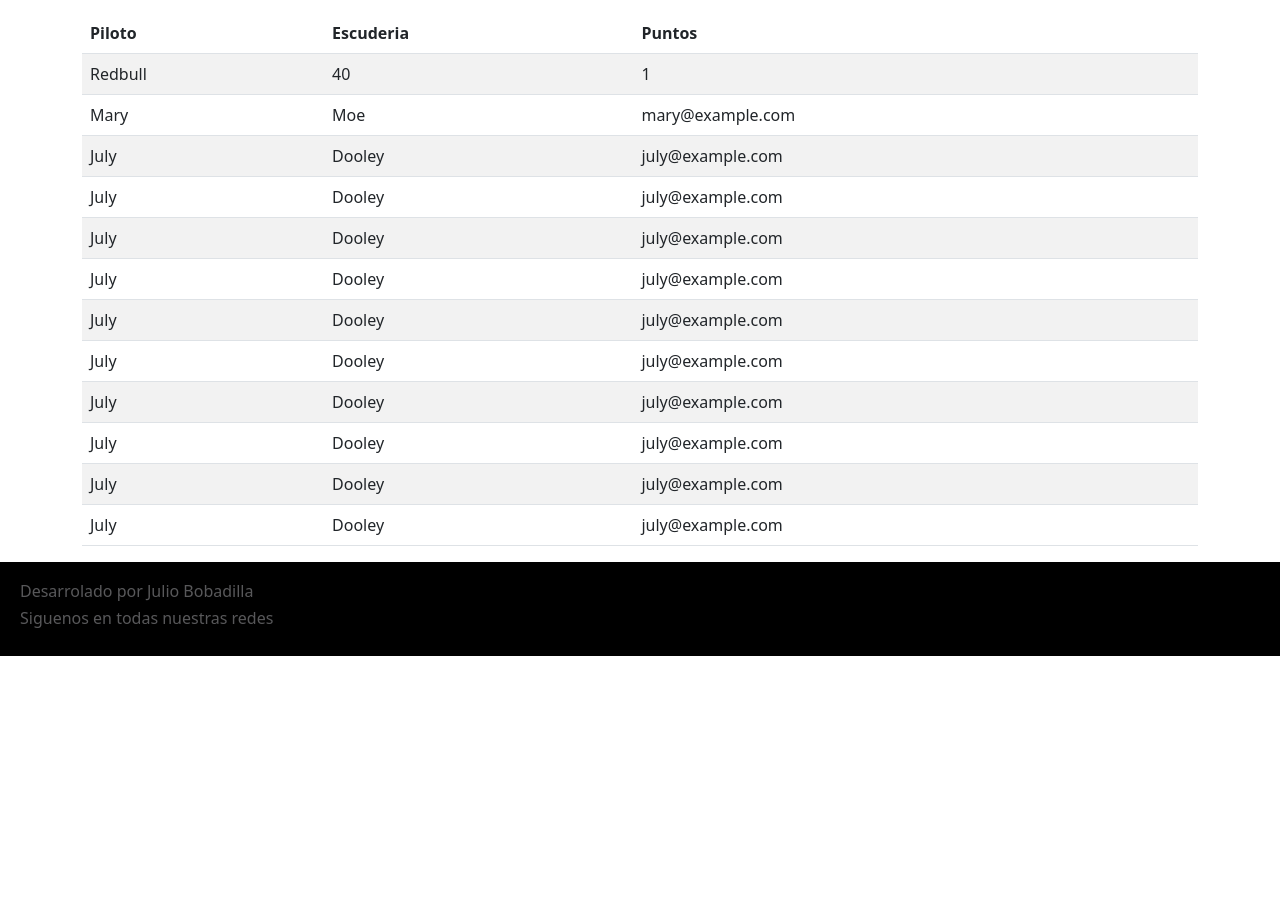
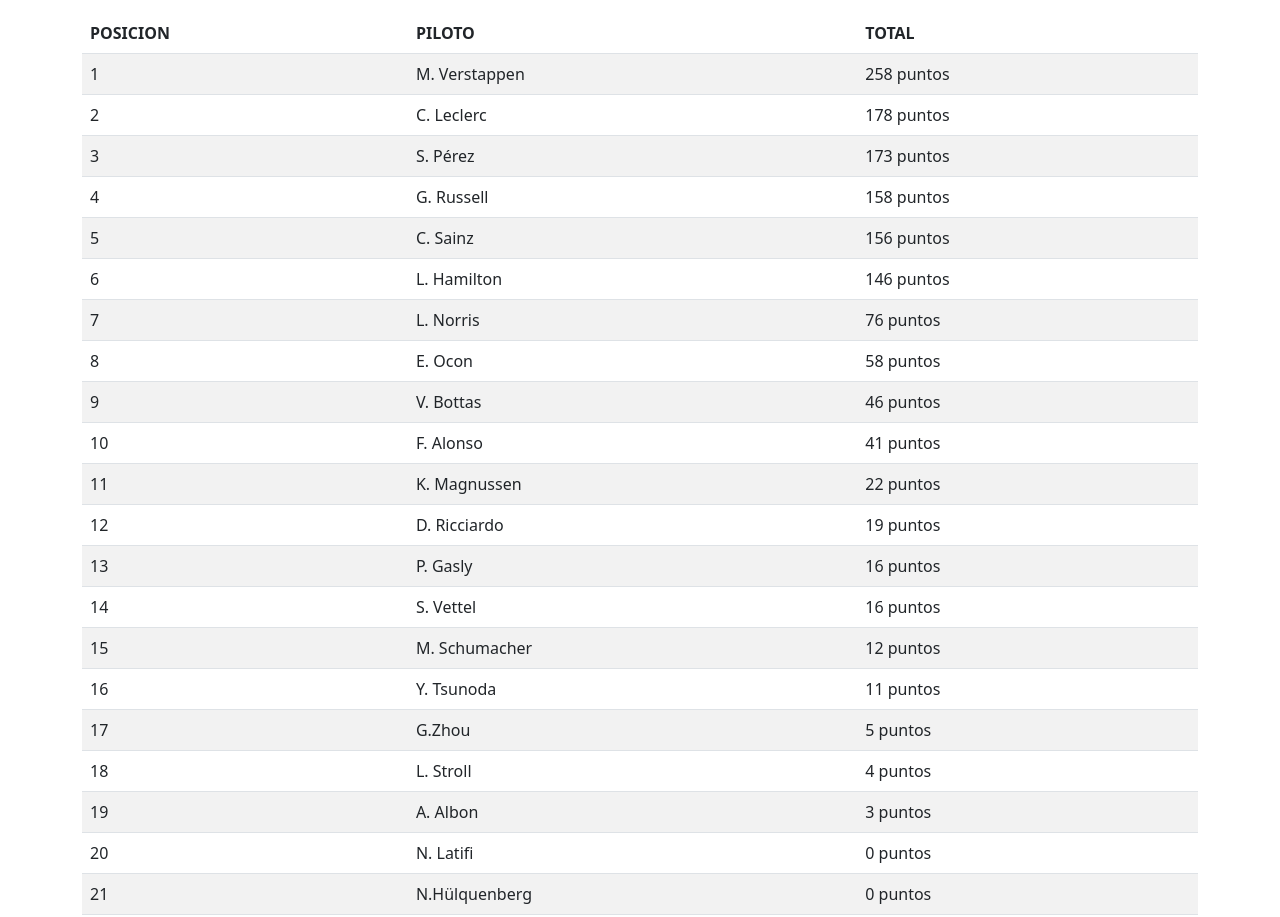
Before and after one commit to JulioBT/paginawebProyecto.juliob, a plain HTML site: page pages/campeonato.html in a window 1280 px wide. Shown: the part 723-1640 px from the top of the page. Before the commit the page ends 1379 px from the top, so only its background shows below. Drawn offline with nearby package versions, Linux system fonts and the light colour scheme.

Commit message:
campeonato

```diff
--- a/pages/campeonato.html
+++ b/pages/campeonato.html
@@ -48,7 +48,7 @@
         <tr>
           <th>POSICION</th>
           <th>ESCUDERIA</th>
-          <th>PUNTOS</th>
+          <th>TOTAL</th>
         </tr>
       </thead>
       <tbody>
@@ -114,77 +114,126 @@
 
 
 
+
+
+
+
   <div class="container mt-3">
     <h2>CORREDORES</h2>
     <p>Campeonato de pilotos:</p>
     <table class="table table-striped">
       <thead>
         <tr>
-          <th>Piloto</th>
-          <th>Escuderia</th>
-          <th>Puntos</th>
+          <th>POSICION</th>
+          <th>PILOTO</th>
+          <th>TOTAL</th>
         </tr>
       </thead>
       <tbody>
         <tr>
-          <td>Redbull</td>
-          <td>40</td>
           <td>1</td>
+          <td>M. Verstappen</td>
+          <td>258 puntos</td>
         </tr>
         <tr>
-          <td>Mary</td>
-          <td>Moe</td>
-          <td>mary@example.com</td>
+          <td>2</td>
+          <td>C. Leclerc</td>
+          <td>178 puntos</td>
         </tr>
         <tr>
-          <td>July</td>
-          <td>Dooley</td>
-          <td>july@example.com</td>
+          <td>3</td>
+          <td>S. Pérez</td>
+          <td>173 puntos</td>
         </tr>
         <tr>
-          <td>July</td>
-          <td>Dooley</td>
-          <td>july@example.com</td>
+          <td>4</td>
+          <td>G. Russell</td>
+          <td>158 puntos</td>
         </tr>
         <tr>
-          <td>July</td>
-          <td>Dooley</td>
-          <td>july@example.com</td>
+          <td>5</td>
+          <td>C. Sainz</td>
+          <td>156 puntos</td>
         </tr>
         <tr>
-          <td>July</td>
-          <td>Dooley</td>
-          <td>july@example.com</td>
+          <td>6</td>
+          <td>L. Hamilton</td>
+          <td>146 puntos</td>
         </tr>
         <tr>
-          <td>July</td>
-          <td>Dooley</td>
-          <td>july@example.com</td>
+          <td>7</td>
+          <td>L. Norris</td>
+          <td>76 puntos</td>
         </tr>
         <tr>
-          <td>July</td>
-          <td>Dooley</td>
-          <td>july@example.com</td>
+          <td>8</td>
+          <td>E. Ocon</td>
+          <td>58 puntos</td>
         </tr>
         <tr>
-          <td>July</td>
-          <td>Dooley</td>
-          <td>july@example.com</td>
+          <td>9</td>
+          <td>V. Bottas</td>
+          <td>46 puntos</td>
         </tr>
         <tr>
-          <td>July</td>
-          <td>Dooley</td>
-          <td>july@example.com</td>
+          <td>10</td>
+          <td>F. Alonso</td>
+          <td>41 puntos</td>
         </tr>
         <tr>
-          <td>July</td>
-          <td>Dooley</td>
-          <td>july@example.com</td>
+          <td>11</td>
+          <td>K. Magnussen</td>
+          <td>22 puntos</td>
         </tr>
         <tr>
-          <td>July</td>
-          <td>Dooley</td>
-          <td>july@example.com</td>
+          <td>12</td>
+          <td>D. Ricciardo</td>
+          <td>19 puntos</td>
+        </tr>
+        <tr>
+          <td>13</td>
+          <td>P. Gasly</td>
+          <td>16 puntos</td>
+        </tr>
+        <tr>
+          <td>14</td>
+          <td>S. Vettel</td>
+          <td>16 puntos</td>
+        </tr>
+        <tr>
+          <td>15</td>
+          <td>M. Schumacher</td>
+          <td>12 puntos</td>
+        </tr>
+        <tr>
+          <td>16</td>
+          <td>Y. Tsunoda</td>
+          <td>11 puntos</td>
+        </tr>
+        <tr>
+          <td>17</td>
+          <td>G.Zhou</td>
+          <td>5 puntos</td>
+        </tr>
+        <tr>
+          <td>18</td>
+          <td>L. Stroll</td>
+          <td>4 puntos</td>
+        </tr>
+        <tr>
+          <td>19</td>
+          <td>A. Albon</td>
+          <td>3 puntos</td>
+        </tr>
+        <tr>
+          <td>20</td>
+          <td>N. Latifi</td>
+          <td>0 puntos</td>
+        </tr>
+        <tr>
+          <td>21</td>
+          <td>N.Hülquenberg</td>
+          <td>0 puntos</td>
         </tr>
 
       </tbody>
```
